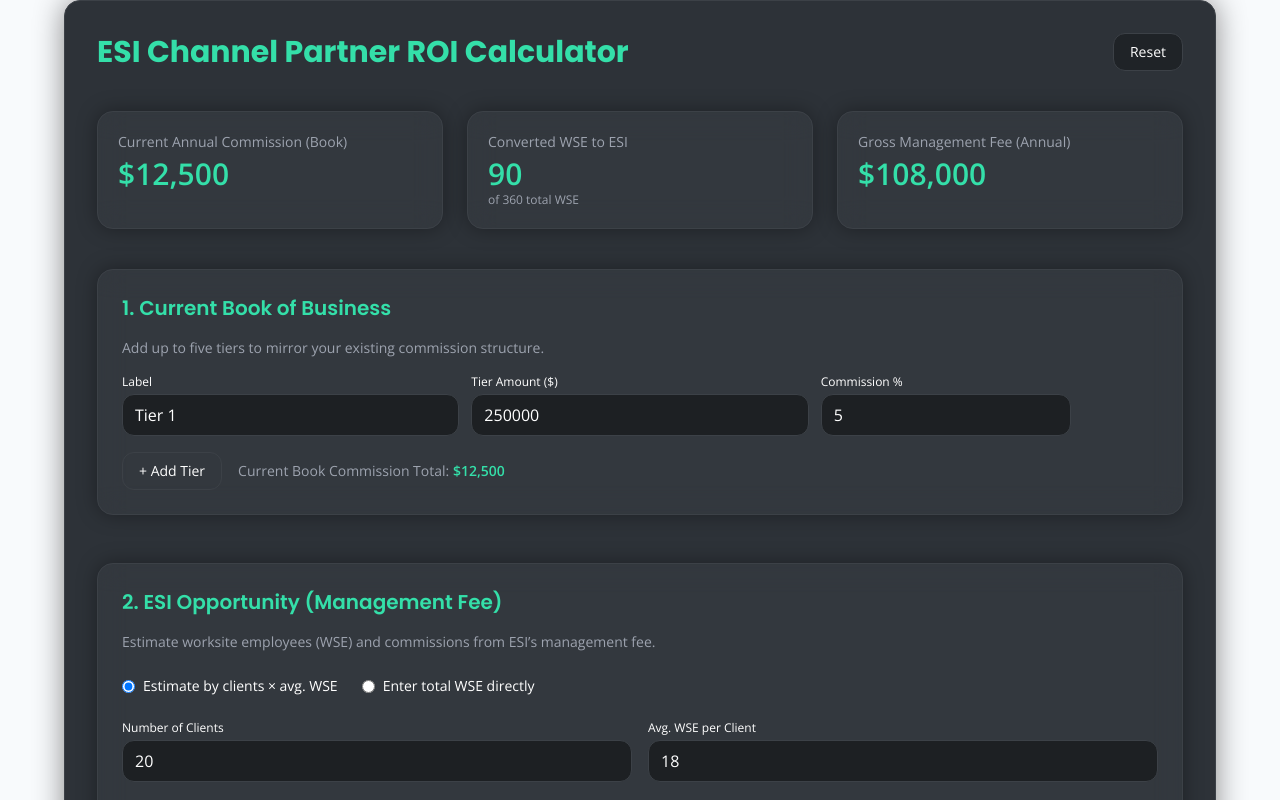
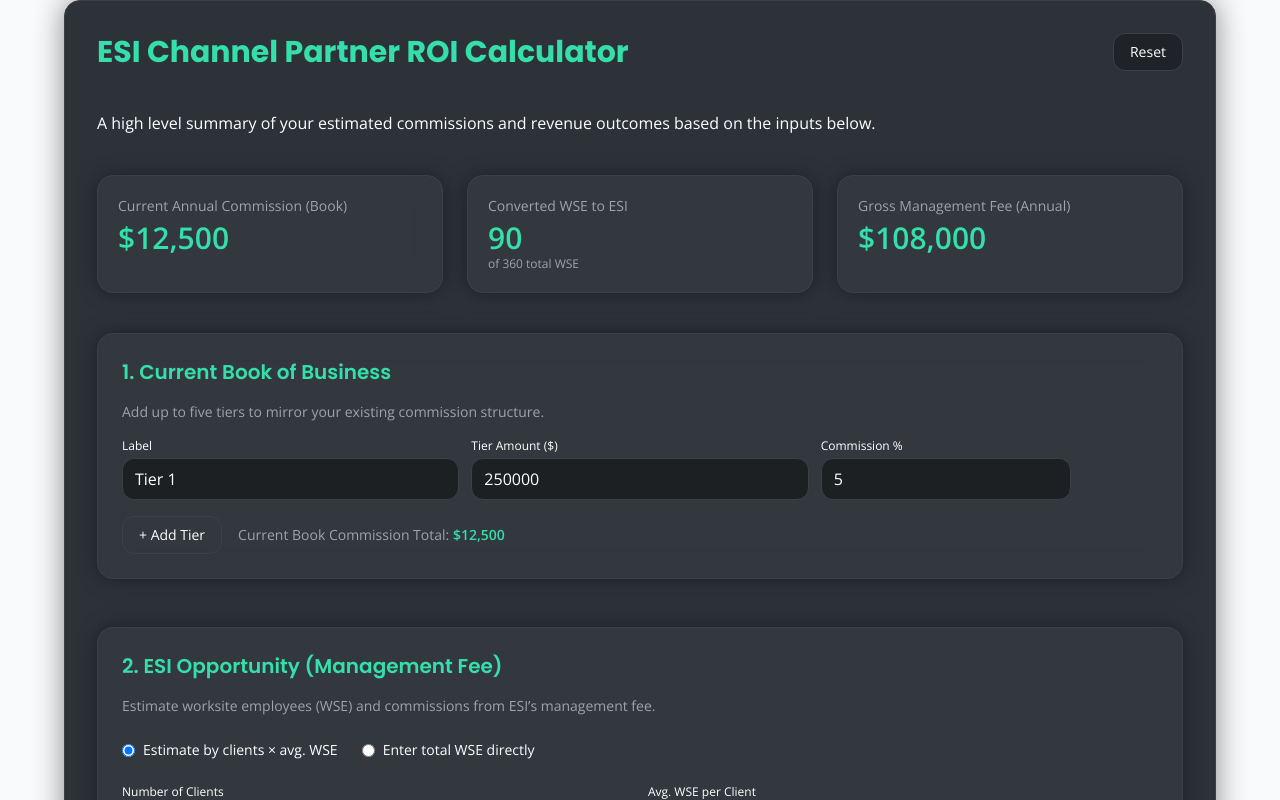
Before and after one commit to athenacats/new-esi-channel-calculator, a React (Vite) app: page / in a window 1280 px wide. Shown: the top 800 px of the page. Built offline with nearby package versions, Linux system fonts and the light colour scheme.

Commit message:
Add explanatory text to top of screen

```diff
--- a/src/components/ESIChannelPartnerCalculator.tsx
+++ b/src/components/ESIChannelPartnerCalculator.tsx
@@ -227,6 +227,17 @@
             >
               Reset
             </button>
+          </div>
+          <div className="mb-10 flex items-center justify-between">
+            <p
+              className="
+          text-l font-poppins font-normal text-white
+
+        "
+            >
+              A high level summary of your estimated commissions and revenue
+              outcomes based on the inputs below.
+            </p>
           </div>
 
           {/* SUMMARY CARDS */}
```
